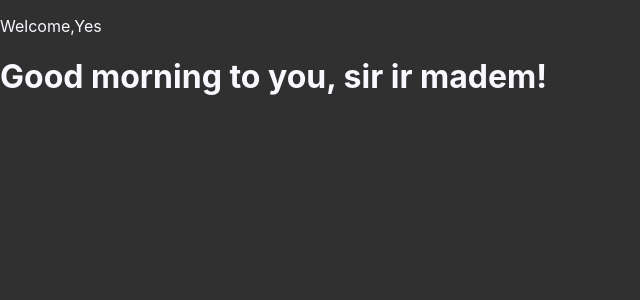
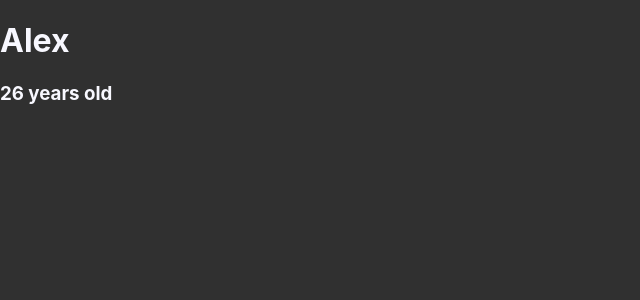
Before and after one commit to NunezAN/react-crash, a React (Create React App) app: page / in a window 1280 px wide. Shown: the top 300 px of the page, without its empty margins (0-640 px from the left). Built offline with nearby package versions, Linux system fonts and the light colour scheme.

Commit message:
using contructor to populate state into jsx object

```diff
--- a/src/App.jsx
+++ b/src/App.jsx
@@ -27,71 +27,40 @@ import React from "react";
 //   )
 // }
 
+// class App extends React.Component {
+//   constructor() {
+//     super();
+//     this.state = {
+//       answer: "Yes",
+//     };
+//   }
+
+//   render() {
+//     return (
+//       <div>
+//         hello
+//       </div>
+//     );
+//   }
+// }
+
 class App extends React.Component {
   constructor(){
     super();
-    this.state = {
-      answer:"Yes"
+    this.obj = {
+      name: "Alex",
+      age: 26,
     };
   }
 
   render() {
+    console.log(this.obj.age);
     return (
       <div>
-        <Header username={this.state.answer}></Header>
-        <Greeting></Greeting>
+        <h1>{this.obj.name}</h1>
+        <h3>{this.obj.age} years old</h3>
       </div>
     );
   }
 }
-//#2
-class Header extends React.Component {
-  render() {
-    return (
-      <header>
-        <p>Welcome,{this.props.username}</p>
-      </header>
-    );
-  }
-}
-// function Header(props) {
-//   console.log(props.username);
-//   return (
-//     <header>
-//       <p>Welcome,{props.username}</p>
-//     </header>
-//   );
-// }
-//#3
-// function Greeting() {
-//   const date = new Date();
-//   const hours = date.getHours();
-//   let timeOfDay;
-//   if (hours < 12) {
-//     timeOfDay = "morning";
-//   } else if (hours >= 12 && hours < 17) {
-//     timeOfDay = "afternoon";
-//   } else {
-//     timeOfDay = "night";
-//   }
-
-//   return <h1>Good {timeOfDay} to you, sir ir madem!</h1>;
-// }
-class Greeting extends React.Component {
-  render() {
-    const date = new Date();
-    const hours = date.getHours();
-    let timeOfDay;
-    if (hours < 12) {
-      timeOfDay = "morning";
-    } else if (hours >= 12 && hours < 17) {
-      timeOfDay = "afternoon";
-    } else {
-      timeOfDay = "night";
-    }
-
-    return <h1>Good {timeOfDay} to you, sir ir madem!</h1>;
-  }
-}
-
 export default App;
```
